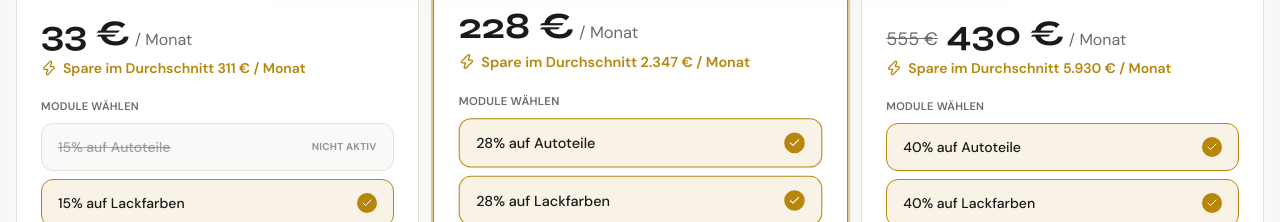
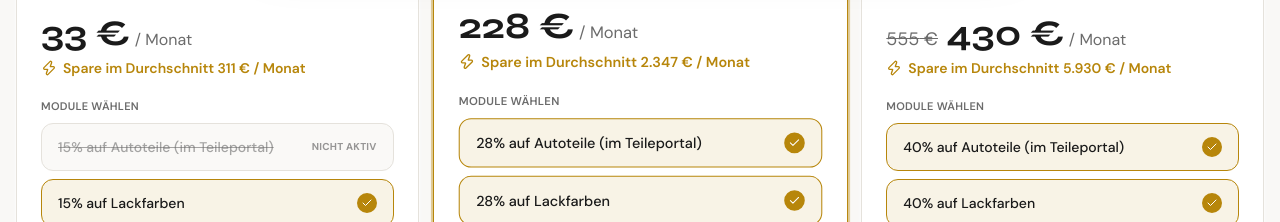
Before and after one commit to alex-autoshop/alex-autoshop-medium, a React (Vite) app: page /mitgliedschaft in a window 1280 px wide. Shown: the part 840-1062 px from the top of the page. Built offline with nearby package versions, Linux system fonts and the light colour scheme; no server answers.

Commit message:
Mitgliedschaft: Autoteile-Modul → 'Autoteile (im Teileportal)'

```diff
--- a/src/components/MembershipCards.tsx
+++ b/src/components/MembershipCards.tsx
@@ -137,7 +137,7 @@ function Card({ m, compact }: { m: MembershipLevel; compact: boolean }) {
                   )}
                 >
                   <span className={cn(!on && "line-through")}>
-                    {m.discountPercent}% auf {mod}
+                    {m.discountPercent}% auf {mod === "Autoteile" ? "Autoteile (im Teileportal)" : mod}
                   </span>
                   {on ? (
                     <span className="w-5 h-5 rounded-full border-2 border-primary bg-primary flex items-center justify-center shrink-0">
```
